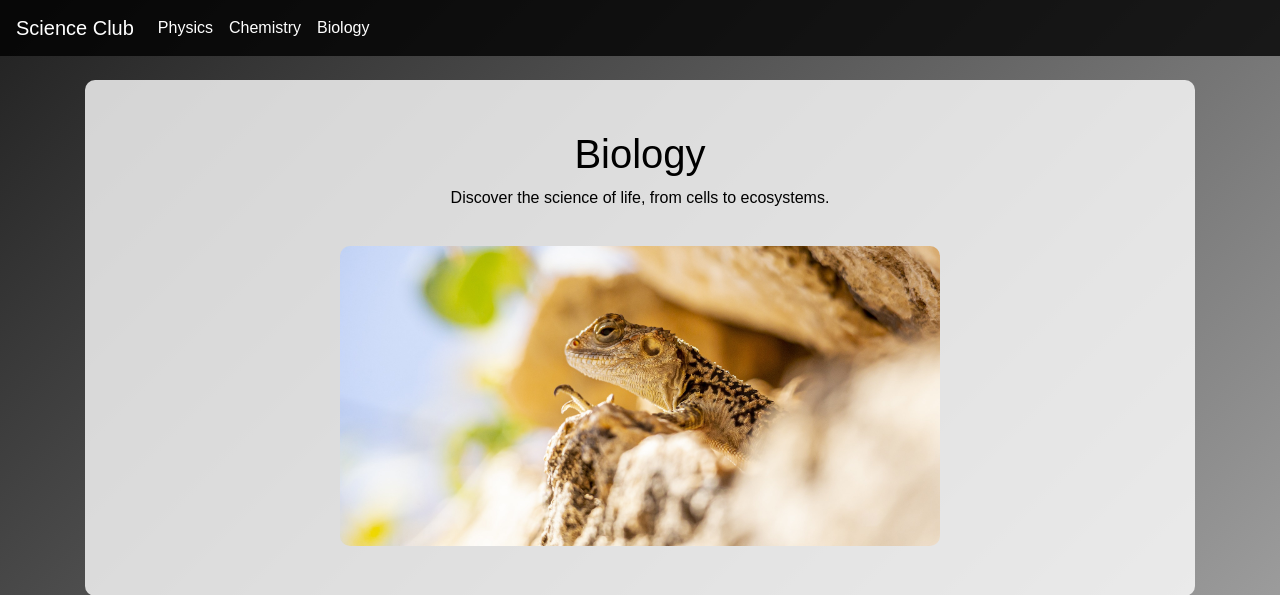
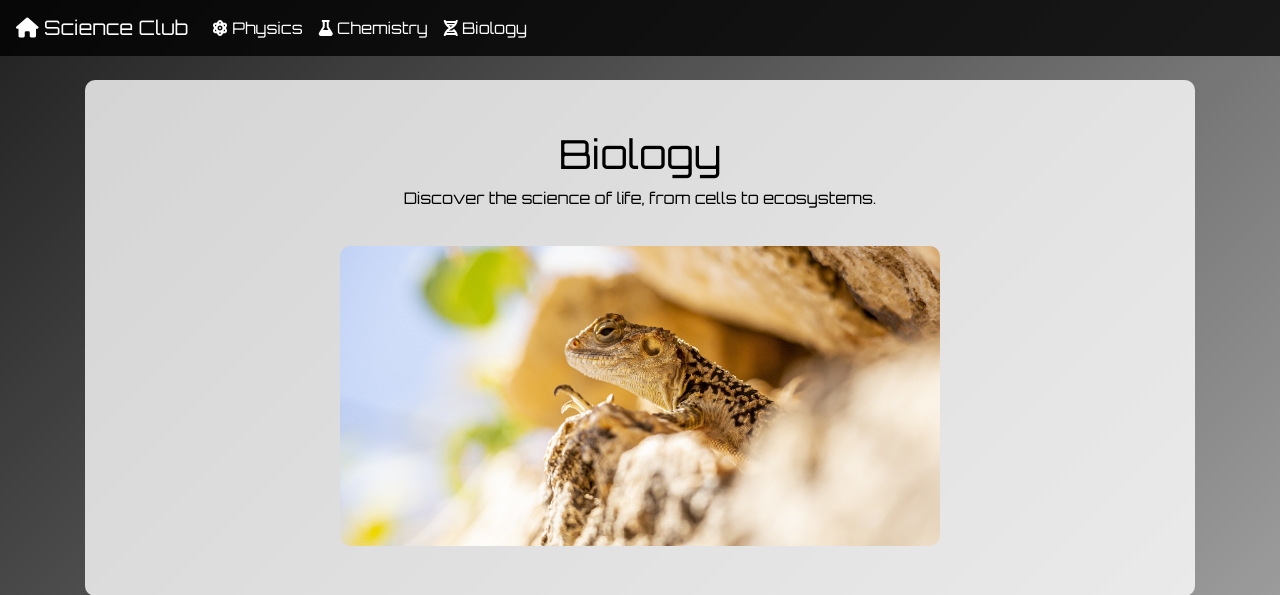
Before and after one commit to PWesely4/CSCS_Flask_Site1, a Flask app: page /biology in a window 1280 px wide. Shown: the top 595 px of the page. Run offline with Flask 2, Linux system fonts and the light colour scheme.

Commit message:
Update base.html

```diff
--- a/templates/base.html
+++ b/templates/base.html
@@ -1,33 +1,50 @@
 <!DOCTYPE html>
 <html lang="en">
+
+<!-- Define the base outline for the base html that all pages inherit and import needed assets-->
 <head>
     <meta charset="UTF-8">
     <meta name="viewport" content="width=device-width, initial-scale=1.0">
     <title>{% block title %}Science Club{% endblock %}</title>
-    <link rel="stylesheet" href="https://cdn.jsdelivr.net/npm/bootstrap@4.3.1/dist/css/bootstrap.min.css">
-    <link rel="stylesheet" href="{{ url_for('static', filename='css/style.css') }}">
+    <link rel="stylesheet" href="https://cdn.jsdelivr.net/npm/bootstrap@4.3.1/dist/css/bootstrap.min.css"> <!-- imports bootstrap -->
+    <link href="https://fonts.googleapis.com/css2?family=Orbitron:wght@400;600&display=swap" rel="stylesheet"> <!-- imports Orbitron font -->
+    <link rel="stylesheet" href="https://cdnjs.cloudflare.com/ajax/libs/font-awesome/6.0.0/css/all.min.css"> <!-- imports Awesome font for nav bar graphics -->
+    <link rel="stylesheet" href="{{ url_for('static', filename='css/style.css') }}"> <!-- Imports the main css file -->
 </head>
+
+<!--        -->
 <body>
     <nav class="navbar navbar-expand-lg navbar-dark">
-        <a class="navbar-brand" href="{{ url_for('home') }}">Science Club</a>
+        <a class="navbar-brand" href="{{ url_for('home') }}">
+            <i class="fas fa-home"></i> Science Club
+        </a>
         <button class="navbar-toggler" type="button" data-toggle="collapse" data-target="#navbarNav">
             <span class="navbar-toggler-icon"></span>
         </button>
         <div class="collapse navbar-collapse" id="navbarNav">
             <ul class="navbar-nav">
-                <li class="nav-item"><a class="nav-link" href="{{ url_for('physics') }}">Physics</a></li>
-                <li class="nav-item"><a class="nav-link" href="{{ url_for('chemistry') }}">Chemistry</a></li>
-                <li class="nav-item"><a class="nav-link" href="{{ url_for('biology') }}">Biology</a></li>
+                <li class="nav-item"><a class="nav-link" href="{{ url_for('physics') }}">
+                    <i class="fas fa-atom"></i> Physics
+                </a></li>
+                <li class="nav-item"><a class="nav-link" href="{{ url_for('chemistry') }}">
+                    <i class="fas fa-flask"></i> Chemistry
+                </a></li>
+                <li class="nav-item"><a class="nav-link" href="{{ url_for('biology') }}">
+                    <i class="fas fa-dna"></i> Biology
+                </a></li>
             </ul>
         </div>
     </nav>
 
-    <div class="container mt-4">
+    <!-- Main content container, styled with .content-container -->
+    <div class="container mt-4 content-container">
         {% block content %}
         {% endblock %}
     </div>
 
+    <!-- Imports jQuery, Bootstrap JS for interactive components and the static.js file -->
     <script src="https://code.jquery.com/jquery-3.3.1.min.js"></script>
     <script src="https://cdn.jsdelivr.net/npm/bootstrap@4.3.1/dist/js/bootstrap.min.js"></script>
+    <script src="{{ url_for('static', filename='js/script.js') }}"></script>
 </body>
 </html>
```
